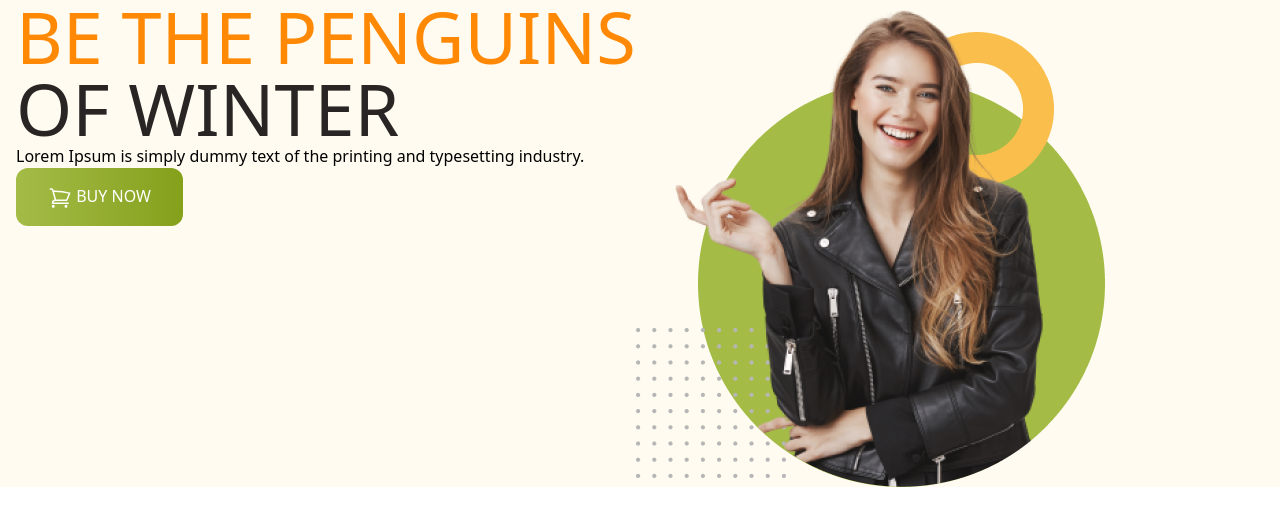
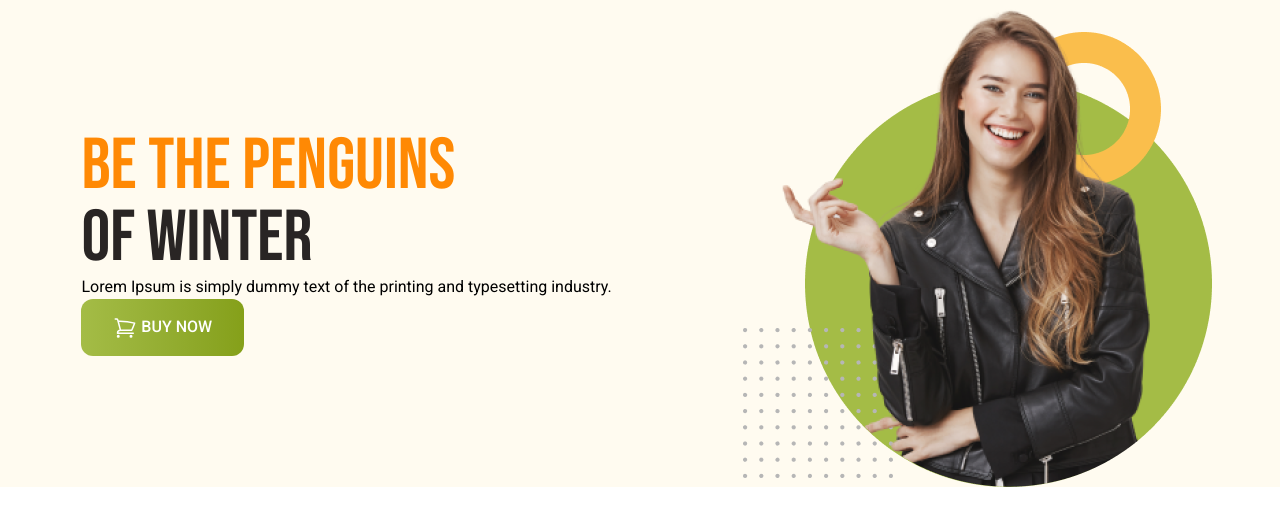
Before and after one commit to shafrinahamed097/penguin-fashion-using-tailwind, a plain HTML site: page index.html in a window 1280 px wide. Drawn offline with nearby package versions, Linux system fonts and the light colour scheme.

Commit message:
Finished Header Top Banner Section

```diff
--- a/index.html
+++ b/index.html
@@ -6,26 +6,43 @@
     <meta name="viewport" content="width=device-width, initial-scale=1.0">
     <title>Penguin Fashion</title>
     <script src="https://cdn.jsdelivr.net/npm/@tailwindcss/browser@4"></script>
+    <link rel="preconnect" href="https://fonts.googleapis.com">
+    <link rel="preconnect" href="https://fonts.gstatic.com" crossorigin>
+    <link
+        href="https://fonts.googleapis.com/css2?family=Bebas+Neue&family=Roboto:ital,wght@0,100..900;1,100..900&display=swap"
+        rel="stylesheet">
+    <style>
+        .font-roboto {
+            font-family: "Roboto", sans-serif;
+
+        }
+
+        .font-bebas-neue {
+            font-family: "Bebas Neue", sans-serif;
+
+        }
+    </style>
 </head>
 
-<body>
+<body class="font-roboto">
 
     <header class="bg-[#FFFBF0] pl-4">
-        <!-- Start Navbar -->
+        <!-- navbar start -->
         <nav>
 
         </nav>
-        <!-- End Navbar -->
-
-        <!-- Start Top Banner Section -->
-        <div class="md:flex">
+        <!-- banner start -->
+        <div class="md:flex md:items-center md:justify-around">
             <div>
-                <h1 class="text-7xl uppercase"><span class="text-orange-400">Be the Penguins</span> <br><span
-                        class="text-stone-800"> of
-                        Winter</span></h1>
-                <p>Lorem Ipsum is simply dummy text of the printing and typesetting industry.</p>
+                <h1 class="text-7xl uppercase font-bebas-neue">
+                    <span class="text-orange-400">Be the Penguins</span>
+                    <br>
+                    <span class="text-stone-800">of Winter</span>
+                </h1>
+                <p>Lorem Ipsum is simply dummy text of the printing
+                    and typesetting industry.</p>
                 <button
-                    class="bg-linear-to-r from-[#A4BC46] to-[#85A019] px-8 py-4 rounded-xl font-medium text-white  ">
+                    class="bg-green-300 px-8 py-4 rounded-xl font-medium text-white bg-gradient-to-r from-[#A4BC46] to-[#85A019]">
                     <svg xmlns="http://www.w3.org/2000/svg" fill="none" viewBox="0 0 24 24" stroke-width="1.5"
                         stroke="currentColor" class="size-6 text-white inline">
                         <path stroke-linecap="round" stroke-linejoin="round"
@@ -33,13 +50,11 @@
                     </svg>
 
                     BUY NOW</button>
-
             </div>
             <div>
-                <img src="./Assests/images/model.png" alt="Penguin">
+                <img src="Assests/images/model.png" alt="">
             </div>
         </div>
-        <!-- End Top Banner Section -->
     </header>
     <main></main>
     <footer></footer>
```
